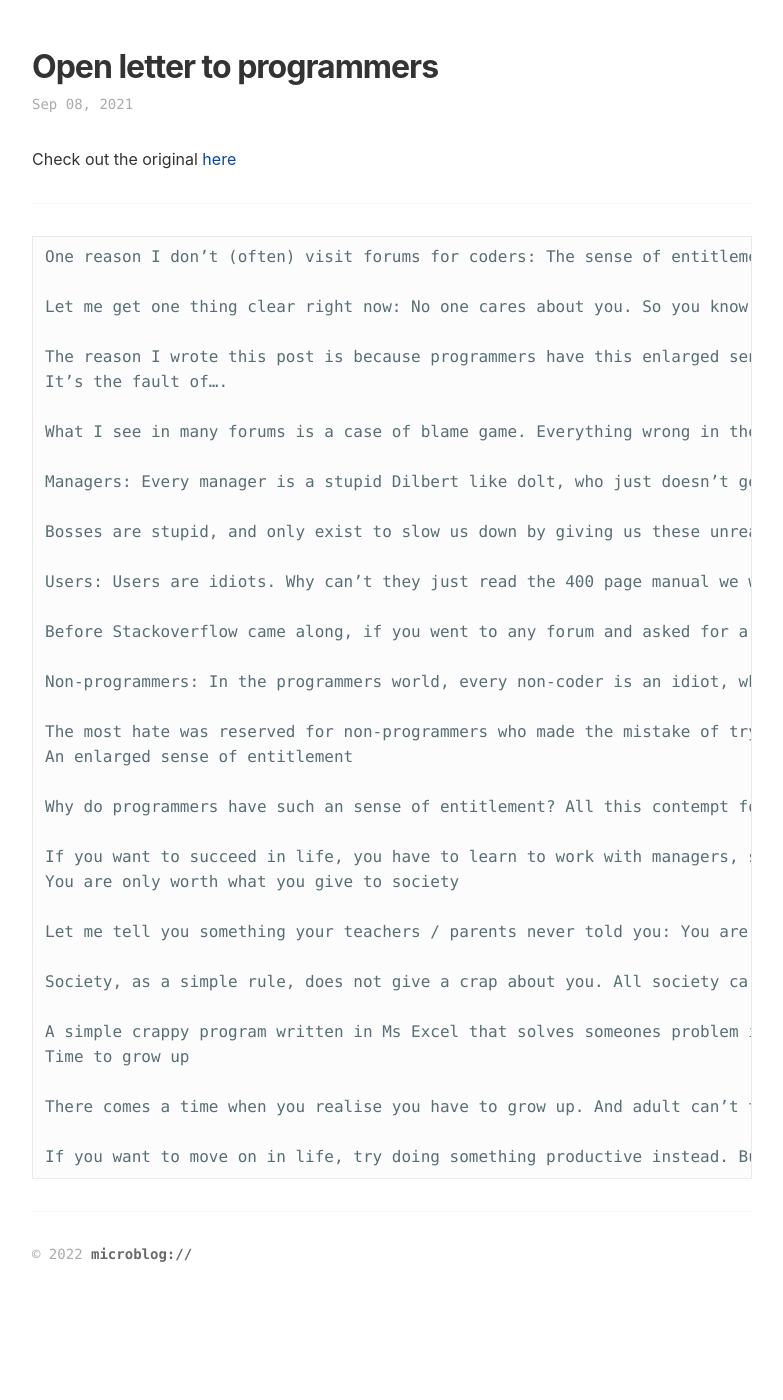
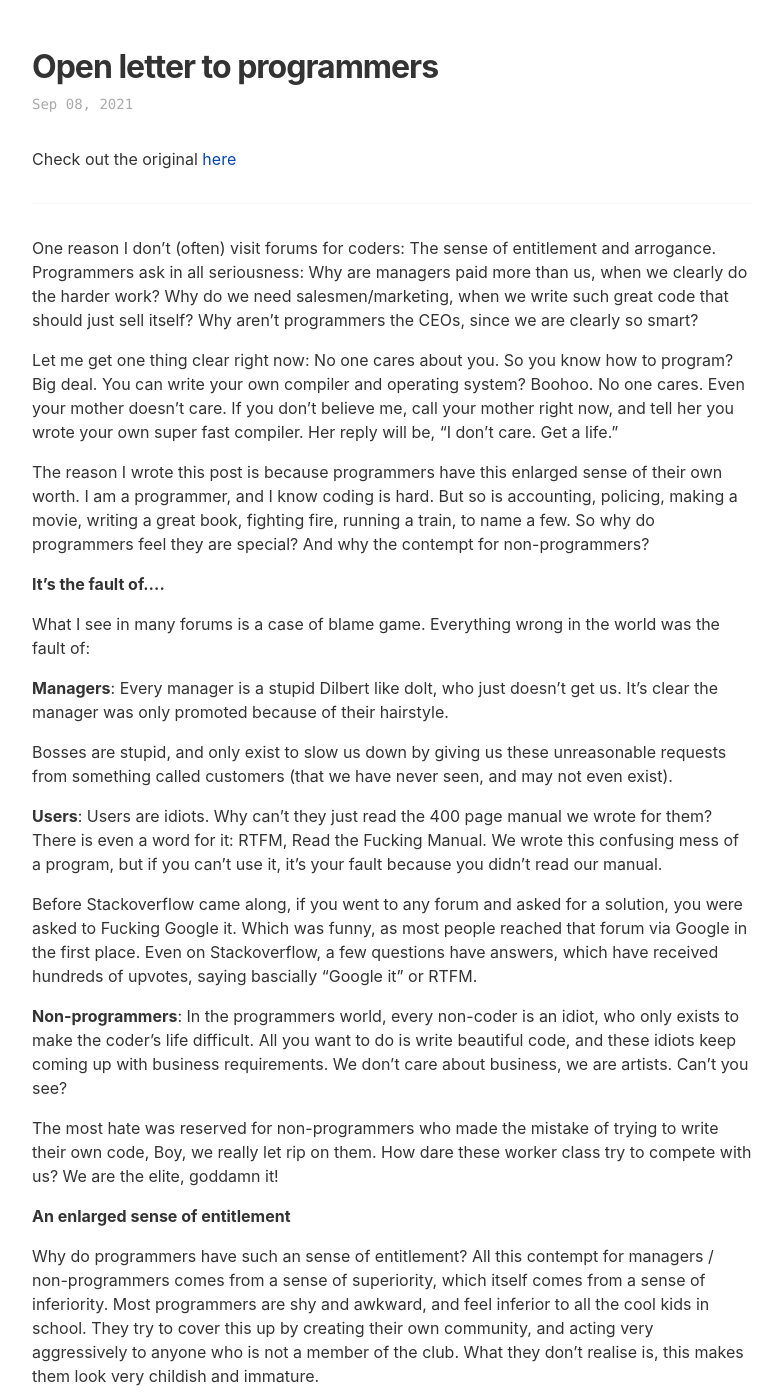
Before and after one commit to to-ie/to-ie.github.io, a Jekyll site: the page built from _posts/2021-09-08-open-letter.md, in a window 1280 px wide and 1400 px high. Shown: the whole window, without its empty margins (8-791 px from the left). Built offline with Jekyll 4.4.1, drawn with Linux system fonts in a browser that asks for light colours; some of the changed lines change nothing that is shown; some of the changed text lies outside the part shown.

Commit message:
Update 2021-09-08-open-letter.md

````diff
--- a/_posts/2021-09-08-open-letter.md
+++ b/_posts/2021-09-08-open-letter.md
@@ -9,42 +9,44 @@ Check out the original [here](https://new.pythonforengineers.com/blog/no-one-car
 
 ------
 
-```
 One reason I don’t (often) visit forums for coders: The sense of entitlement and arrogance. Programmers ask in all seriousness: Why are managers paid more than us, when we clearly do the harder work? Why do we need salesmen/marketing, when we write such great code that should just sell itself? Why aren’t programmers the CEOs, since we are clearly so smart?
 
 Let me get one thing clear right now: No one cares about you. So you know how to program? Big deal. You can write your own compiler and operating system? Boohoo. No one cares. Even your mother doesn’t care. If you don’t believe me, call your mother right now, and tell her you wrote your own super fast compiler. Her reply will be, “I don’t care. Get a life.”
 
 The reason I wrote this post is because programmers have this enlarged sense of their own worth. I am a programmer, and I know coding is hard. But so is accounting, policing, making a movie, writing a great book, fighting fire, running a train, to name a few. So why do programmers feel they are special? And why the contempt for non-programmers?
-It’s the fault of….
+
+**It’s the fault of….**
 
 What I see in many forums is a case of blame game. Everything wrong in the world was the fault of:
 
-Managers: Every manager is a stupid Dilbert like dolt, who just doesn’t get us. It’s clear the manager was only promoted because of their hairstyle.
+**Managers**: Every manager is a stupid Dilbert like dolt, who just doesn’t get us. It’s clear the manager was only promoted because of their hairstyle.
 
 Bosses are stupid, and only exist to slow us down by giving us these unreasonable requests from something called customers (that we have never seen, and may not even exist).
 
-Users: Users are idiots. Why can’t they just read the 400 page manual we wrote for them? There is even a word for it: RTFM, Read the Fucking Manual. We wrote this confusing mess of a program, but if you can’t use it, it’s your fault because you didn’t read our manual.
+**Users**: Users are idiots. Why can’t they just read the 400 page manual we wrote for them? There is even a word for it: RTFM, Read the Fucking Manual. We wrote this confusing mess of a program, but if you can’t use it, it’s your fault because you didn’t read our manual.
 
 Before Stackoverflow came along, if you went to any forum and asked for a solution, you were asked to Fucking Google it. Which was funny, as most people reached that forum via Google in the first place. Even on Stackoverflow, a few questions have answers, which have received hundreds of upvotes, saying bascially “Google it” or RTFM.
 
-Non-programmers: In the programmers world, every non-coder is an idiot, who only exists to make the coder’s life difficult. All you want to do is write beautiful code, and these idiots keep coming up with business requirements. We don’t care about business, we are artists. Can’t you see?
+**Non-programmers**: In the programmers world, every non-coder is an idiot, who only exists to make the coder’s life difficult. All you want to do is write beautiful code, and these idiots keep coming up with business requirements. We don’t care about business, we are artists. Can’t you see?
 
 The most hate was reserved for non-programmers who made the mistake of trying to write their own code, Boy, we really let rip on them. How dare these worker class try to compete with us? We are the elite, goddamn it!
-An enlarged sense of entitlement
+
+**An enlarged sense of entitlement**
 
 Why do programmers have such an sense of entitlement? All this contempt for managers / non-programmers comes from a sense of superiority, which itself comes from a sense of inferiority. Most programmers are shy and awkward, and feel inferior to all the cool kids in school. They try to cover this up by creating their own community, and acting very aggressively to anyone who is not a member of the club. What they don’t realise is, this makes them look very childish and immature.
 
 If you want to succeed in life, you have to learn to work with managers, sales people and other non-programmers. That’s how the world works. Deal with it.
-You are only worth what you give to society
+
+**You are only worth what you give to society**
 
 Let me tell you something your teachers / parents never told you: You are not a special snowflake. No one cares about you. So you can write a compiler in Lisp? No one cares. You can build a computer using nothing but a piece of wood and a copper wire? No one cares. You can build a nuclear reactor using toilet paper and pasta? No one cares.
 
 Society, as a simple rule, does not give a crap about you. All society cares about is: How useful you are to the tribe. How are you helping your fellow humans grow? Are you fulfilling their needs? Are you giving them what they need?
 
 A simple crappy program written in Ms Excel that solves someones problem is more valuable than your cool hand written compiler. This is what really pisses programmers off: Some badly written program sells for millions, while their masterpiece gets no love. The reason is that the tribe, our society, only cares about what you can do for it. The tribe doesn’t care about you at all. The sooner you understand this, the sooner you will be happier.
-Time to grow up
+
+**Time to grow up**
 
 There comes a time when you realise you have to grow up. And adult can’t throw tantrums or go around blaming others. At some point, you just have to take responsibility for your actions. You have to accept the world is not black and white, cut and dried, and you will have to make a lot of compromises. So stop complaining, stop being the angry nerd.
 
 If you want to move on in life, try doing something productive instead. Build something beautiful. Rather than complaining how everything sucks, how customers/managers make your life difficult, build something exceedingly beautiful, so you can say, “This is how it’s done.”
-```
````
